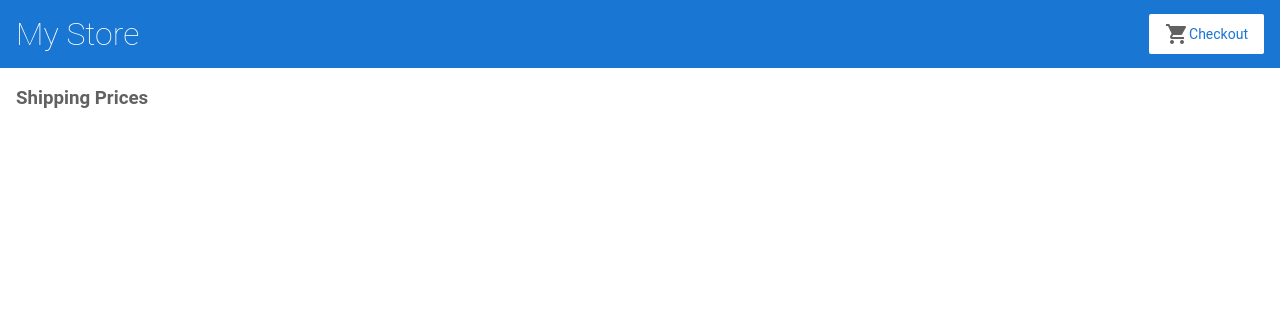
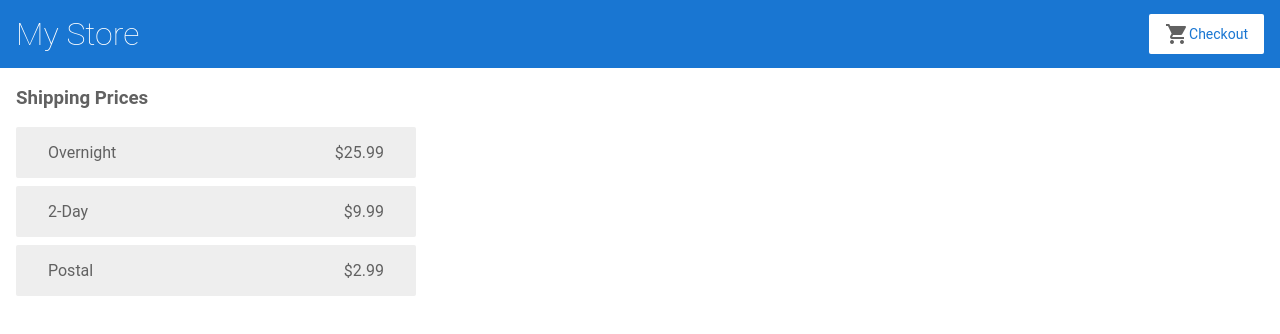
Before and after one commit to Federico1999/AngularTest, an Angular app: page /shipping in a window 1280 px wide. Shown: the top 334 px of the page. Built offline with nearby package versions, Linux system fonts and the light colour scheme.

Commit message:
ManagingData_Ended

```diff
--- a/src/app/cart.service.ts
+++ b/src/app/cart.service.ts
@@ -6,7 +6,7 @@ import { HttpClient } from '@angular/common/http';
   providedIn: 'root',
 })
 export class CartService {
-  constructor(private htpp: HttpClient) {}
+  constructor(private http: HttpClient) {}
   items: Product[] = [];
 
   addToCart(product: Product) {
@@ -21,7 +21,7 @@ export class CartService {
   }
 
   getShippingPrices() {
-    return this.htpp.get<{ type: String; price: Number }[]>(
+    return this.http.get<{ type: string; price: number }[]>(
       '/assets/shipping.json'
     );
   }
--- a/src/app/shipping/shipping.component.ts
+++ b/src/app/shipping/shipping.component.ts
@@ -8,7 +8,10 @@ import { CartService } from '../cart.service';
   styleUrls: ['./shipping.component.css'],
 })
 export class ShippingComponent {
+  constructor(private cartService: CartService) {}
   shippingCosts!: Observable<{ type: string; price: number }[]>;
-  constructor(private cartService: CartService) {}
-  ngOnInit(): void {}
+
+  ngOnInit(): void {
+    this.shippingCosts = this.cartService.getShippingPrices();
+  }
 }
```
